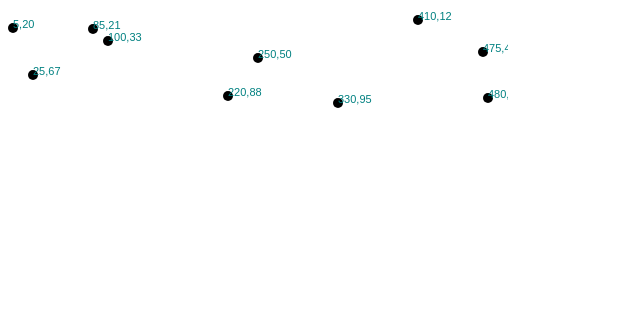
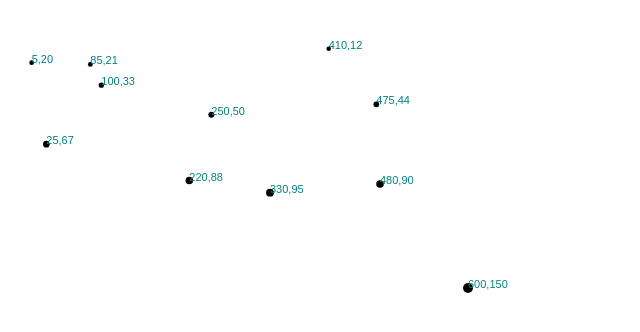
Before and after one commit to tessalt/d3_playground, a plain HTML site: page index.html in a window 1280 px wide. Shown: the whole page, without its empty margins (0-640 px from the left). Drawn offline with Linux system fonts and the light colour scheme.

Commit message:
scatter plot with scales

```diff
--- a/index.html
+++ b/index.html
@@ -21,11 +21,25 @@
     [ 475,   44 ],
     [ 25,    67 ],
     [ 85,    21 ],
-    [ 220,   88 ]
+    [ 220,   88 ],
+    [ 600,  150 ]
   ];
 
   var w = 500;
-  var h = 100;
+  var h = 300;
+  var padding = 20;
+
+  var xScale = d3.scale.linear()
+  	.domain([0,d3.max(dataset, function(d){return d[0];})])
+  	.range([padding, w - padding * 2]);
+
+ 	var yScale = d3.scale.linear()
+  	.domain([0, d3.max(dataset, function(d) { return d[1]; })])
+    .range([padding, h - padding]);
+
+  var rScale = d3.scale.linear()
+  	.domain([0, d3.max(dataset, function(d) { return d[1]; })])
+    .range([2, 5]);
 
   var svg = d3.select("body")
   	.append("svg")
@@ -36,12 +50,14 @@
  	.data(dataset)
  	.enter()
  	.append("circle")
- 	.attr("r", 5)
+ 	.attr("r", function(d){
+ 		return rScale(d[1]);
+ 	})
  	.attr("cx", function(d){
- 		return d[0];
+ 		return xScale(d[0]);
  	})
  	.attr("cy", function(d){
- 		return d[1];
+ 		return yScale(d[1]);
  	});
 
  	svg.selectAll("text")
@@ -52,10 +68,10 @@
  			return d[0] + "," + d[1];
  		})
  		.attr("x", function(d){
-	 		return d[0];
+	 		return xScale(d[0]);
 	 	})
 	 	.attr("y", function(d){
-	 		return d[1];
+	 		return yScale(d[1]);
 	 	})
 	 	.attr("font-family", "sans-serif")
    	.attr("font-size", "11px")
```
